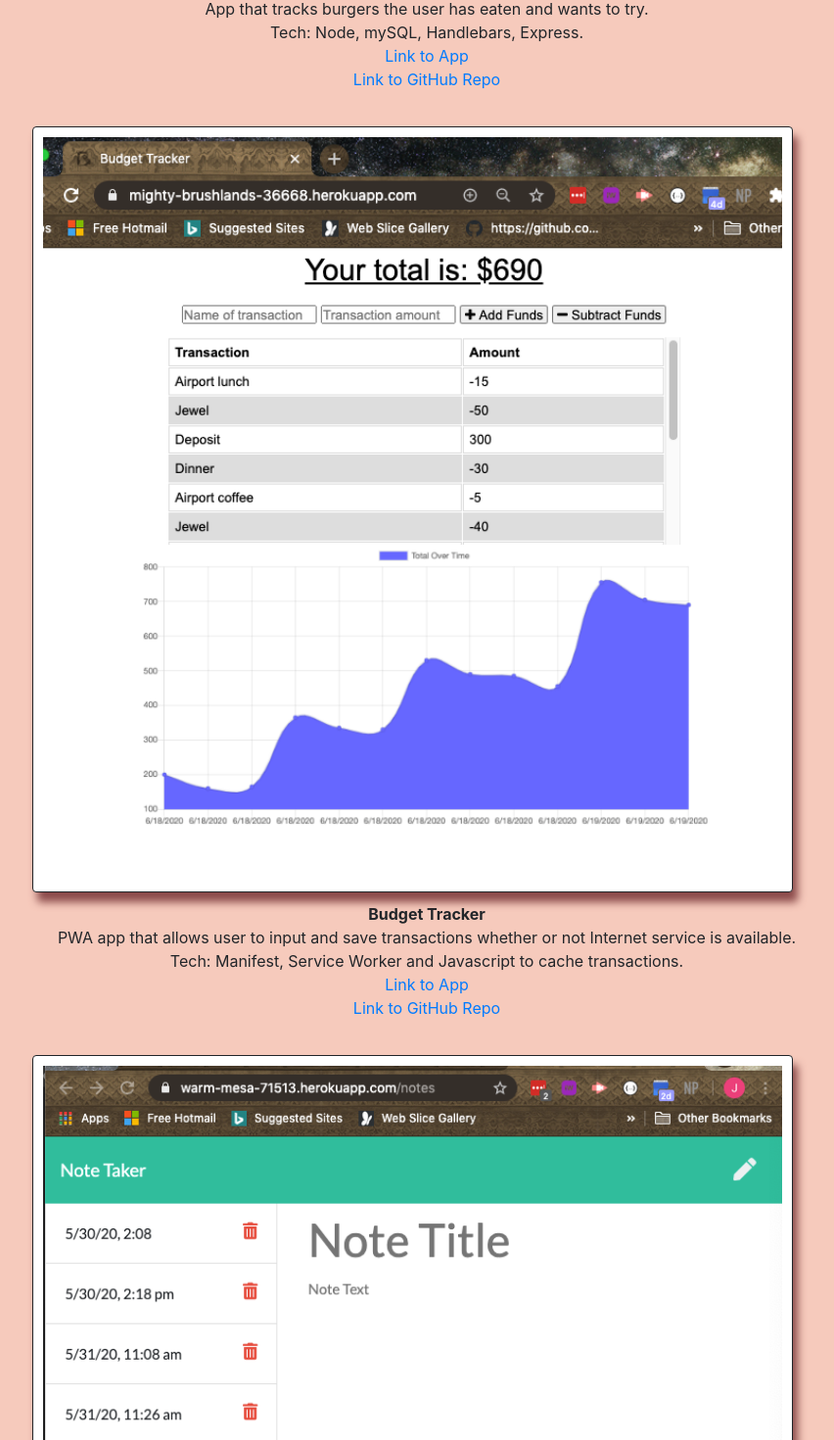
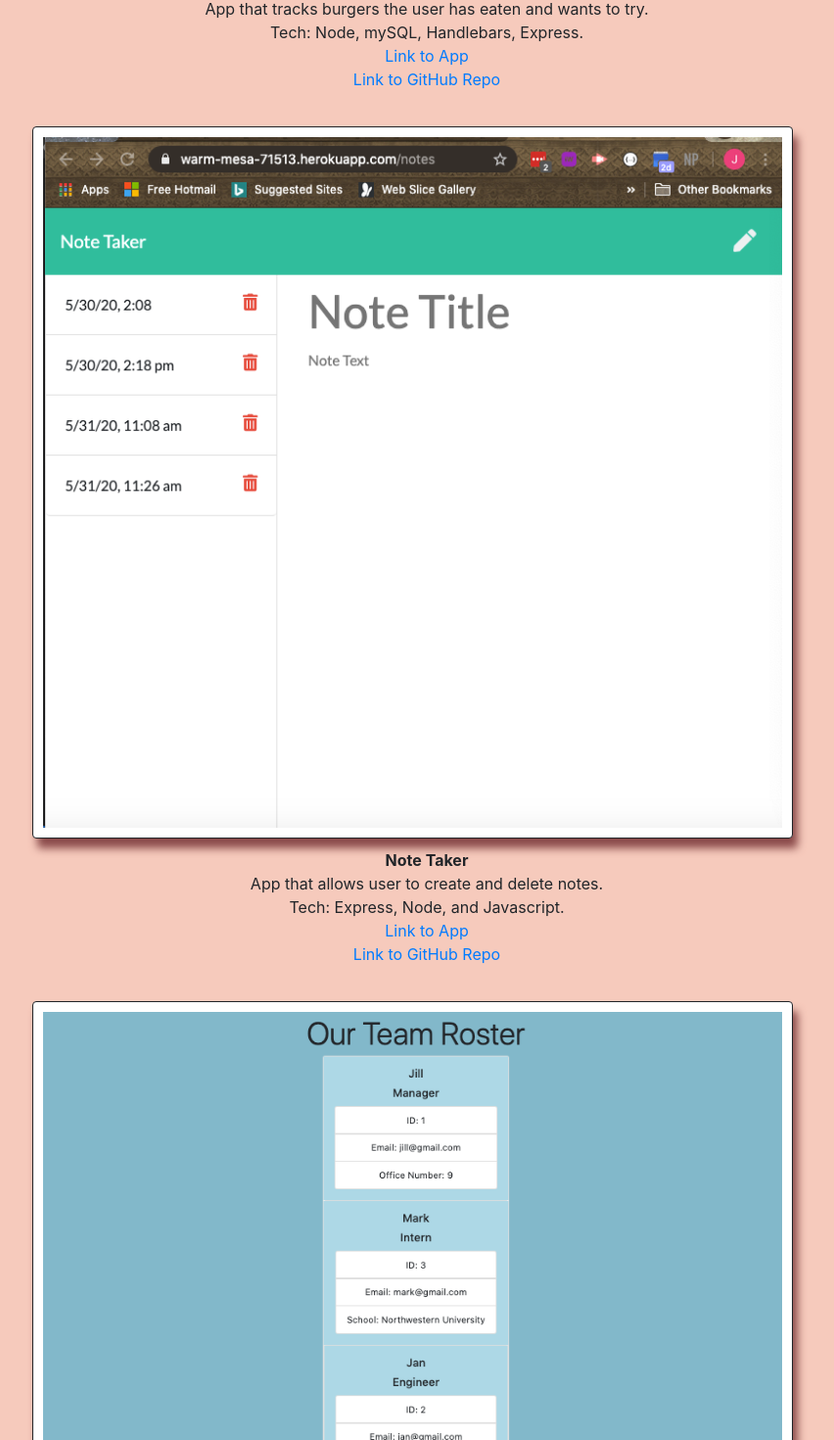
Before and after one commit to JIllWesterfelhaus/reactportfolio2, a React (Create React App) app in the folder client/: page /portfolio in a window 1280 px wide. Shown: the part 2040-3510 px from the top of the page at 98% size, without its empty margins (219-1071 px from the left). Built offline with nearby package versions, Linux system fonts and the light colour scheme.

Commit message:
updated home page, deleted budget tracker

```diff
--- a/client/src/Project.json
+++ b/client/src/Project.json
@@ -28,15 +28,6 @@
   },
   {
     "id": 4,
-    "title": "Budget Tracker",
-    "image": "./images/BudgetTracker.png",
-    "description": "PWA app that allows user to input and save transactions whether or not Internet service is available.",
-    "tech": "Tech:  Manifest, Service Worker and Javascript to cache transactions.",
-    "linkToApp": "https://mighty-brushlands-36668.herokuapp.com/",
-    "linkToRepo": "https://github.com/JIllWesterfelhaus/BudgetTracker"
-  },
-  {
-    "id": 5,
     "title": "Note Taker",
     "image": "./images/NoteTaker.png",
     "description": "App that allows user to create and delete notes.",
@@ -45,7 +36,7 @@
     "linkToRepo": "https://github.com/JIllWesterfelhaus/NoteTaker"
   },
   {
-    "id": 6,
+    "id": 5,
     "title": "Team Roster",
     "image": "./images/TeamRoster.png",
     "description": "App that creates and displays current information about a work team.  App generates HTML in Node. Click on Link to App to see demonstration video.",
--- a/client/src/components/pages/Home.js
+++ b/client/src/components/pages/Home.js
@@ -14,9 +14,7 @@ function Home() {
 
       <h5 className="text-center">I love creating.  I have a Bachelor of Fine Arts degree and I have worked processing photographic film and prints.  Seeing a website come to life is so exciting, similar to watching a photograph develop.  I also love the power of web development.  With a web site, it is possible to reach anyone in the world immediately.  This combination of creativity and impact makes me want to succeed in web development.</h5>
 
-      <h5 className="text-center">I am currently a software engineering intern at <a href="https://www.queensweb.org/" target="_blank">Queen's Web.</a>  Queen’s Web empowers women worldwide by providing professional opportunities for ongoing efforts to diversify the technology industry.</h5>
-
-      <h5 className="text-center">Technical Skills: HTML, CSS, Bootstrap, Responsive Design, Javascript, JQuery, Node, Express, mySQL, Mongo, PWA's, React, Photoshop, Firebase, React Native.</h5>
+      <h5 className="text-center">Technical Skills: HTML, CSS, Bootstrap, Responsive Design, mySQL, Photoshop.</h5>
 
       <h5 className="text-center">Email:  jillwesthaus@gmail.com</h5>
       <h5 className="text-center">Phone:  773-592-7923</h5>
```
